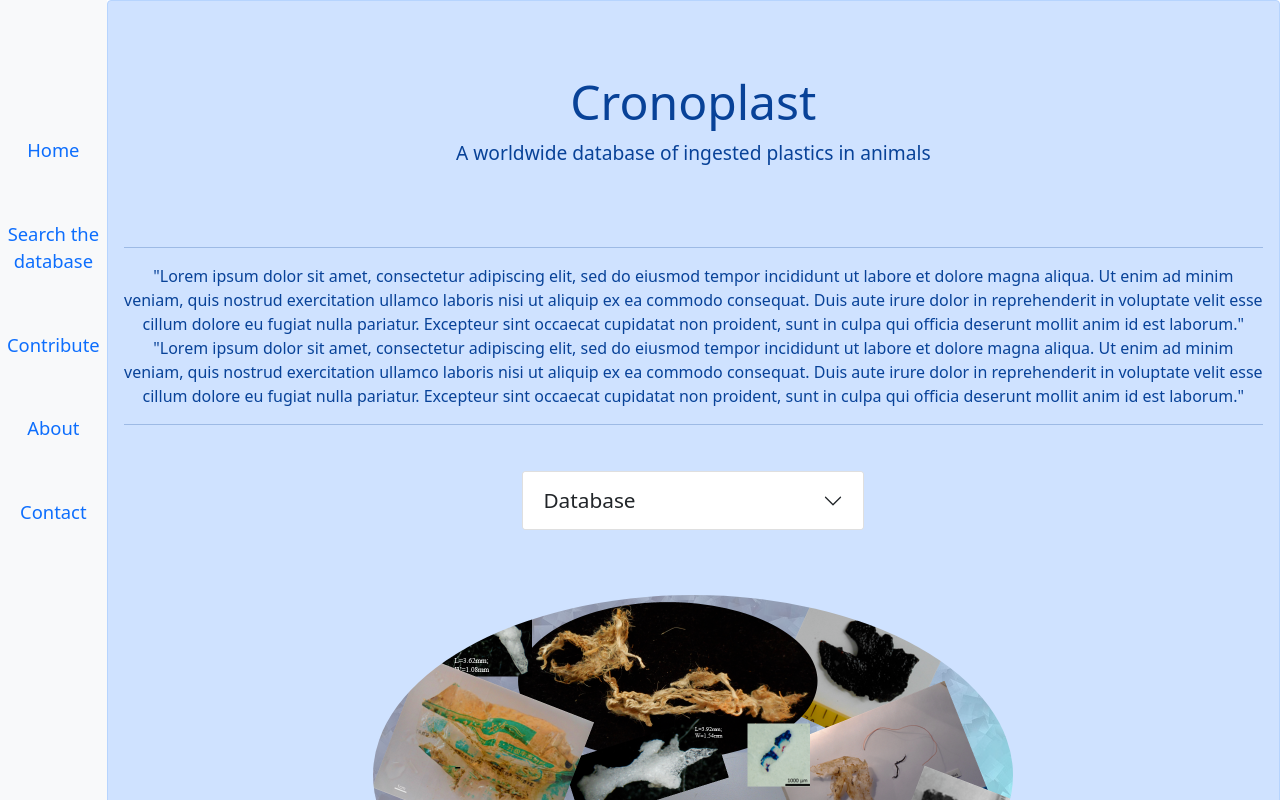
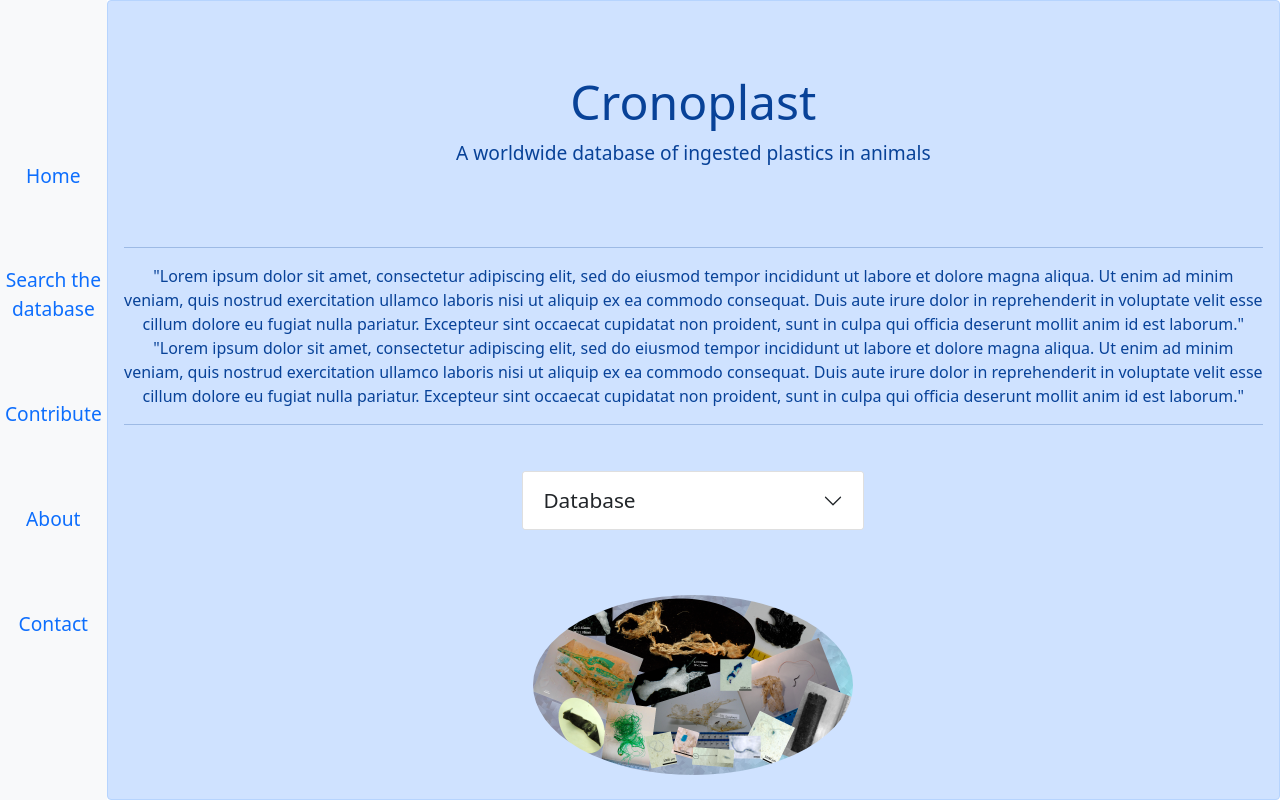
Before and after one commit to calmarti/trofiplast-frontend, a React (Create React App) app: page / in a window 1280 px wide. Shown: the top 800 px of the page. Built offline with nearby package versions, Linux system fonts and the light colour scheme.

Commit message:
fix: HomeMain: npm start

```diff
--- a/src/components/Home/Home.js
+++ b/src/components/Home/Home.js
@@ -4,14 +4,16 @@ import Col from "react-bootstrap/Col";
 import Sidebar from "../layout/Sidebar";
 import HomeMain from "./HomeMain";
 
+//TODO: col-size no al max-heigth de 100vh NO está funcionando, investigar teoría y mirar Estrimix
+
 export default function Home() {
   return (
-    <Container fluid>
+    <Container fluid /* className="row-size" */>
       <Row>
         <Col xs={1} className="px-0" >
-          <Sidebar  />
+          <Sidebar />
         </Col>
-        <Col className="px-0">
+        <Col className="col-size px-0">
           <HomeMain />
         </Col>
       </Row>
--- a/src/components/Home/HomeMain.js
+++ b/src/components/Home/HomeMain.js
@@ -14,8 +14,8 @@ import image from "../../images/cronoplast-main.png";
 
 export default function HomeMain() {
   return (
-    <main>
-      <Alert className="alert-component py-5" variant="primary">
+    <main className="main">
+      <Alert  /* style={{height:"100vh"}} */ className="alert-component py-5 my-0" variant="primary">
         <br />
         <Alert.Heading className="display-5">
           Cronoplast
@@ -76,8 +76,8 @@ export default function HomeMain() {
 
         <Figure className="figure">
           <Figure.Image
-            width={640}
-            height={360}
+            width={320}
+            height={240}
             alt=""
             src={image}
             className="figure-image"
--- a/src/components/Home/homeMain.css
+++ b/src/components/Home/homeMain.css
@@ -1,5 +1,12 @@
+.main{
+  height: 100vh;
+}
+
 .alert-component {
   text-align: center;
+  height: inherit;
+  /* overflow: hidden; */  /*overflow no resuelve el problema*/
+  /* scroll-behavior:unset;  */   /*scroll-behavior no resuelve el problema!*/
 }
 
 .alert-oneliner {
--- a/src/components/Search/Search.js
+++ b/src/components/Search/Search.js
@@ -11,7 +11,8 @@ import SelectCol from "./SelectCol";
 import SearchResult from "./SearchResult";
 import client from "../../api/client";
 
-//TODO: centrar verticalmente el menú
+
+//TODO: bug: el filtro solo por specie devuelve null (combinado con otro criterio sí que funciona)
 //TODO: que la foto quepa en el Home al cargarse
 //TODO: 4 estados: formulario sin enviar, tabla de resultados (sin formulario), formulario con mensaje de error y formulario con mensaje de resultado vacío
 //TODO: handleReset: ojo: button es type reset, ¿está bien? (parece que no: tras reset al hacer submit con filtros no devuelve nada)
@@ -60,7 +61,7 @@ export default function Search() {
 
   // console.log(fieldValues);
   // console.log(filters);
-  console.log(items);
+  // console.log(items);
 
   const handleChange = (ev) => {
     setFilters((currentState) => ({
@@ -93,7 +94,7 @@ export default function Search() {
 
           {items===null ? (
             <Col className="px-0">
-              <Alert className="search-alert-component py-5" variant="primary">
+              <Alert className="search-alert-component py-5 my-0" variant="primary">
                 <Alert.Heading className="search-alert-heading">
                   Search the Cronoplast database
                 </Alert.Heading>
@@ -145,7 +146,7 @@ export default function Search() {
                       <SelectCol
                         col={Col}
                         label="Species"
-                        name="specices"
+                        name="species"
                         values={fieldValues.species}
                         handleChange={handleChange}
                       />
--- a/src/components/Search/search.css
+++ b/src/components/Search/search.css
@@ -13,10 +13,6 @@
   left: 48px;
 }
 
-.select-form{
-
-}
-
 .button-container {
   position: relative;
   left: 42px;
--- a/src/components/layout/Sidebar.js
+++ b/src/components/layout/Sidebar.js
@@ -10,7 +10,7 @@ export default function Sidebar() {
   return (
     <Navbar bg="light" variant="primary" className="h-100" expand="xs" >
      {/*  <Container> */}
-        <Nav  className="flex-column ">
+        <Nav  className="flex-column">
           <Nav.Link href="/" className="nav-item">Home</Nav.Link>
           <Nav.Link href="/search" className="nav-item">Search the database</Nav.Link>
           <Nav.Link href="" className="nav-item">Contribute</Nav.Link>
--- a/src/components/layout/layout.css
+++ b/src/components/layout/layout.css
@@ -1,12 +1,17 @@
+/* .row-size{
+  height: 100vh;
+} */
+
+
 .flex-column {
   /* width: 100%; */
-  height: inherit;
+  /* height: 100vh; */
+  /* margin-top:120px; */
   flex-direction: column;
-  justify-content: flex-start;
+  justify-content: center;
   align-items: center;
-  gap: 40px;
-  font-size: 1.15rem;
-  margin-top:120px;
+  gap: 60px;
+  font-size: 1.2em;
 }
 
 .nav-item {
--- a/src/globals.css
+++ b/src/globals.css
@@ -8,14 +8,12 @@ body {
   font: inherit;
   font-family: "DM-Sans", Verdana, "Times New Roman";
   box-sizing: border-box;
+
+/*   height: 100vh; */
+/*   border: 1px solid black; */
+
 }
 
-/* :root {
+:root {
 
 }
- */
-
-
-/* #root {
-  height: 100vh;
-} */
```
